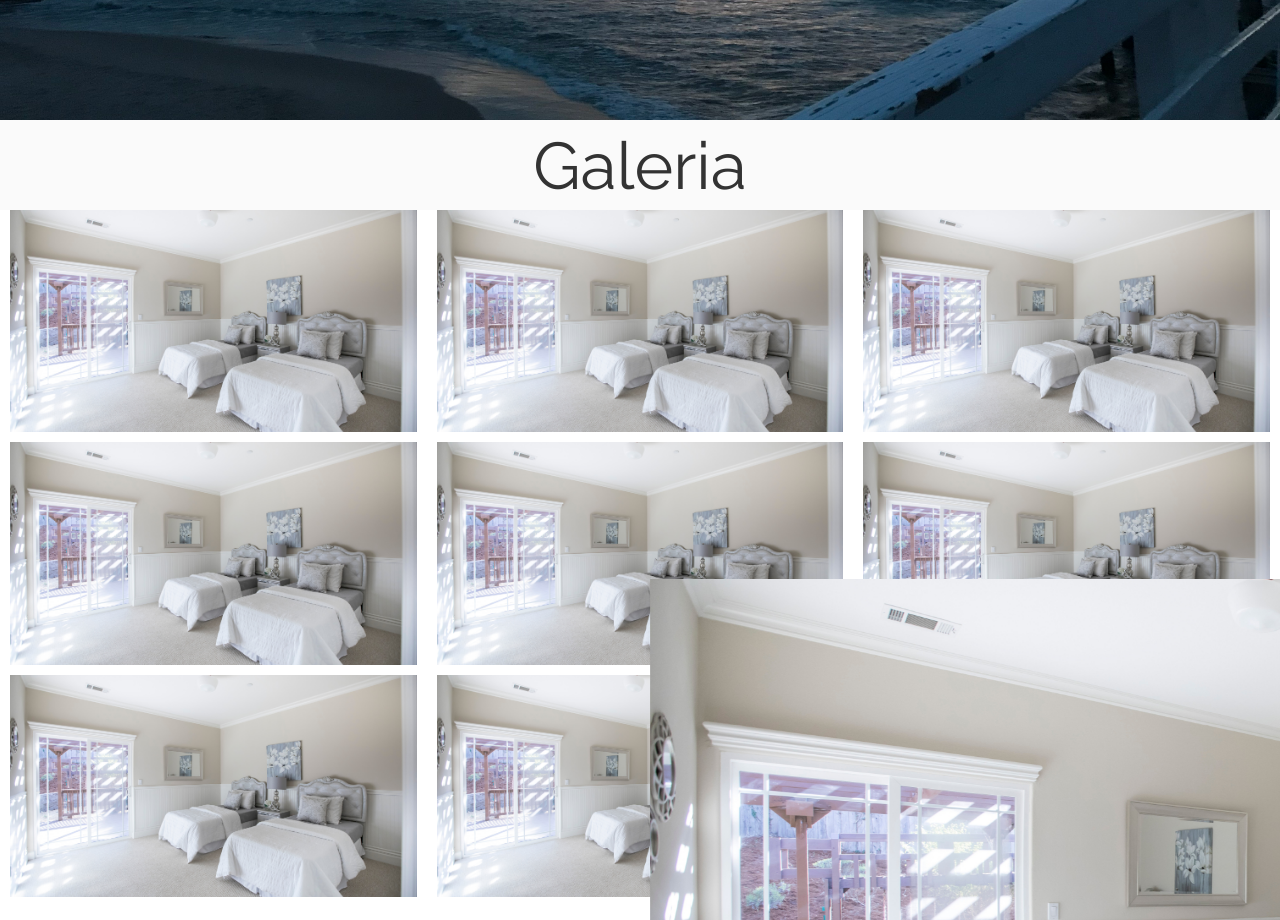
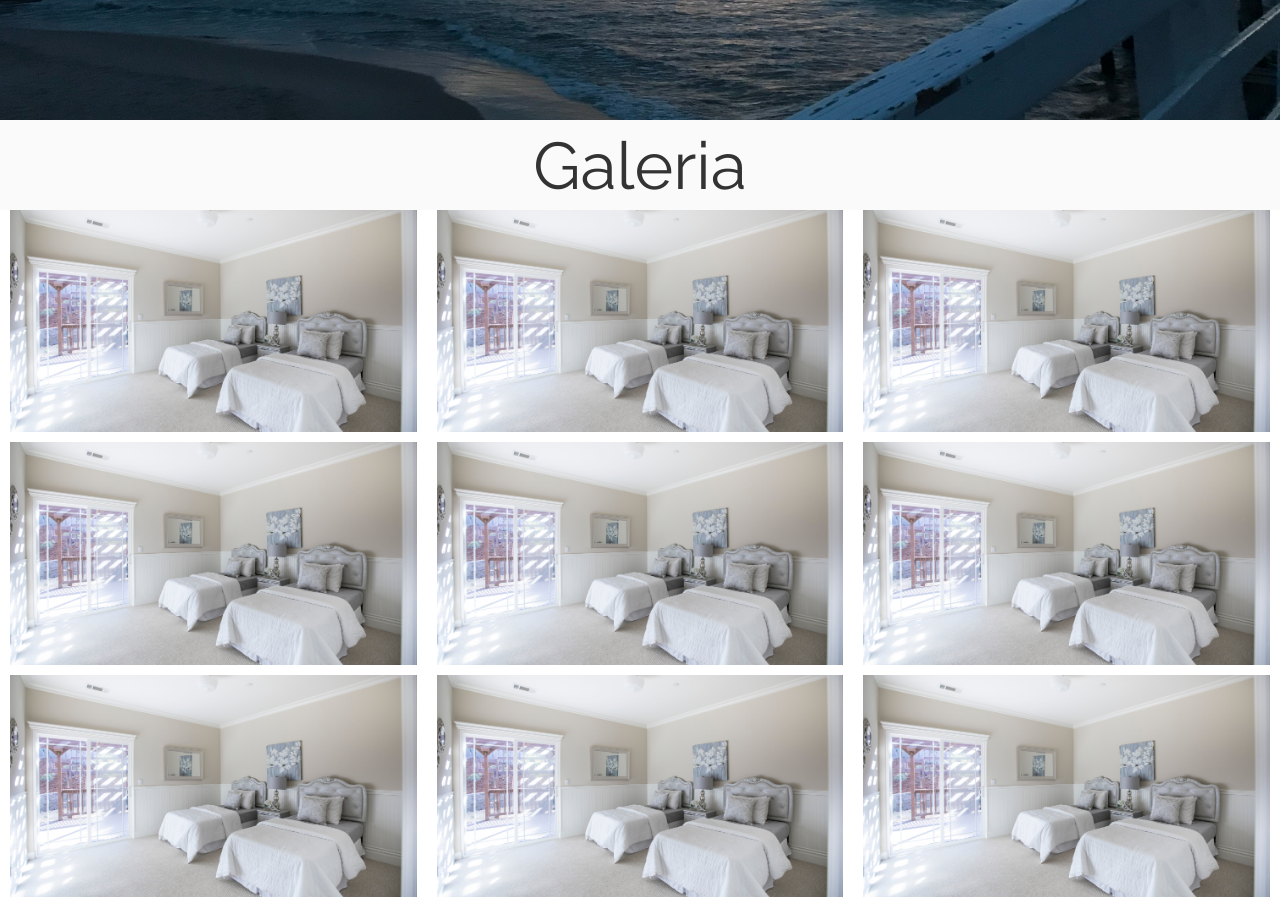
Before and after one commit to porithe/holiday, a React (Create React App) app: page / in a window 1280 px wide. Shown: the part 680-1600 px from the top of the page. Built offline with nearby package versions, Linux system fonts and the light colour scheme.

Commit message:
zoom/del img work

```diff
--- a/src/components/Gallery.js
+++ b/src/components/Gallery.js
@@ -3,24 +3,42 @@ import './Gallery.scss';
 
 class Gallery extends React.Component {
 
+    isZoom = false;
+
+    zoomImage = (src) => {
+        if (this.isZoom === false) {
+            const galleryImages = document.querySelector('.gallery-images');
+            let newImg = document.createElement("img");
+            newImg.className = "img-zoom";
+            newImg.src = src;
+            newImg.onclick = this.delImage;
+            galleryImages.appendChild(newImg);
+        }
+        this.isZoom = true;
+    }
+    delImage = () => {
+        const img = document.querySelector(".img-zoom");
+        img.remove();
+        this.isZoom = false;
+    }
 
     render() {
+
         return (
             <div className={"gallery"}>
                 <div className="gallery-topbar">
                     <h1>Galeria</h1>
                 </div>
                 <div className="gallery-images">
-                    <img className={"img-zoom"} src={require('../images/room.jpg')}/>
-                    <img src={require('../images/room.jpg')}/>
-                    <img src={require('../images/room.jpg')}/>
-                    <img src={require('../images/room.jpg')}/>
-                    <img src={require('../images/room.jpg')}/>
-                    <img src={require('../images/room.jpg')}/>
-                    <img src={require('../images/room.jpg')}/>
-                    <img src={require('../images/room.jpg')}/>
-                    <img src={require('../images/room.jpg')}/>
-                    <img src={require('../images/room.jpg')}/>
+                    <img onClick={ () => this.zoomImage('/static/media/room.bc174531.jpg')} src={require('../images/room.jpg')} alt={"zdjecie"} />
+                    <img onClick={ () => this.zoomImage('/static/media/room.bc174531.jpg')} src={require('../images/room.jpg')} alt={"zdjecie"} />
+                    <img onClick={ () => this.zoomImage('/static/media/room.bc174531.jpg')} src={require('../images/room.jpg')} alt={"zdjecie"} />
+                    <img onClick={ () => this.zoomImage('/static/media/room.bc174531.jpg')} src={require('../images/room.jpg')} alt={"zdjecie"} />
+                    <img onClick={ () => this.zoomImage('/static/media/room.bc174531.jpg')} src={require('../images/room.jpg')} alt={"zdjecie"} />
+                    <img onClick={ () => this.zoomImage('/static/media/room.bc174531.jpg')} src={require('../images/room.jpg')} alt={"zdjecie"} />
+                    <img onClick={ () => this.zoomImage('/static/media/room.bc174531.jpg')} src={require('../images/room.jpg')} alt={"zdjecie"} />
+                    <img onClick={ () => this.zoomImage('/static/media/room.bc174531.jpg')} src={require('../images/room.jpg')} alt={"zdjecie"} />
+                    <img onClick={ () => this.zoomImage('/static/media/room.bc174531.jpg')} src={require('../images/room.jpg')} alt={"zdjecie"} />
                 </div>
             </div>
         )
--- a/src/components/Gallery.scss
+++ b/src/components/Gallery.scss
@@ -1,6 +1,6 @@
 .gallery {
   width: 100%;
-  min-height: 100vh;
+  min-height: calc(100vh - 54px);
 
   .gallery-topbar {
     width: 100%;
@@ -30,6 +30,29 @@
     }
   }
 }
+
+@media (min-width: 768px) and (max-width: 1024px) {
+  .gallery {
+    min-height: calc(100vh - 70px);
+  }
+}
+
+@media (min-width: 1025px) and (max-width: 1280px) {
+
+  .gallery {
+    min-height: calc(100vh - 70px);
+  }
+
+}
+
+@media (min-width: 1281px) {
+
+  .gallery {
+    min-height: calc(100vh - 75px);
+  }
+
+}
+
 @media (min-width: 768px) {
   .gallery {
 
@@ -40,18 +63,19 @@
       position: relative;
       img {
         padding-top: 0;
+        cursor: pointer;
       }
       img:nth-of-type(1) {
-        padding-top: 10px;
+        padding-top: 0px;
       }
       .img-zoom {
-        padding-top: 0px;
+        padding-top: 10px;
         left: 50%;
         top: 50%;
         transform: translate(-50%, -50%);
         position: absolute;
         z-index: 10;
-        width: 90%;
+        width: 80%;
         height: auto;
         box-shadow: 0 0 20px 0;
         transition: .4s;
```
